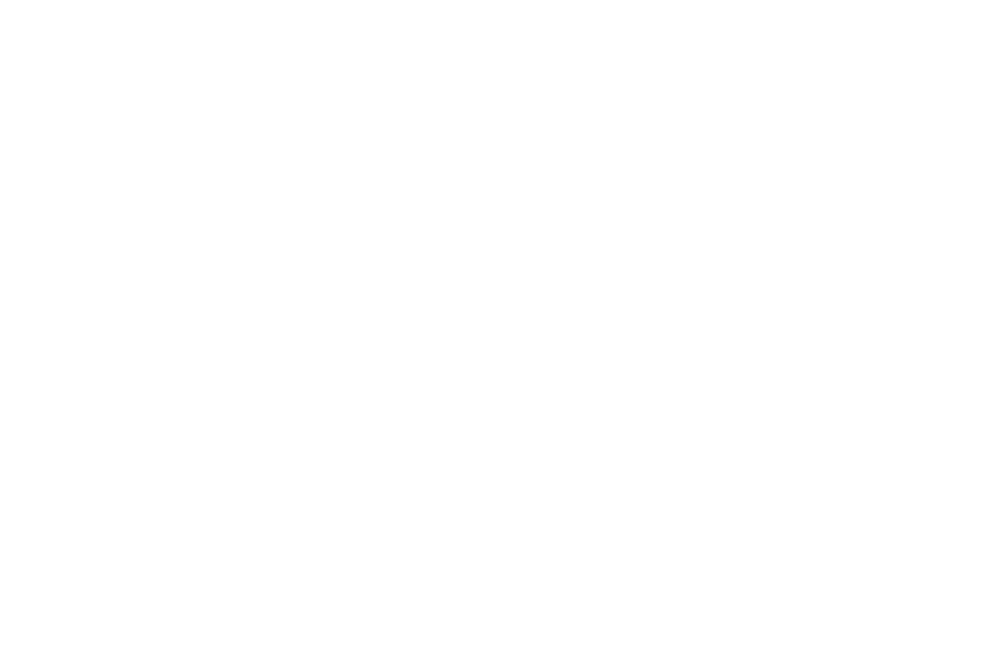
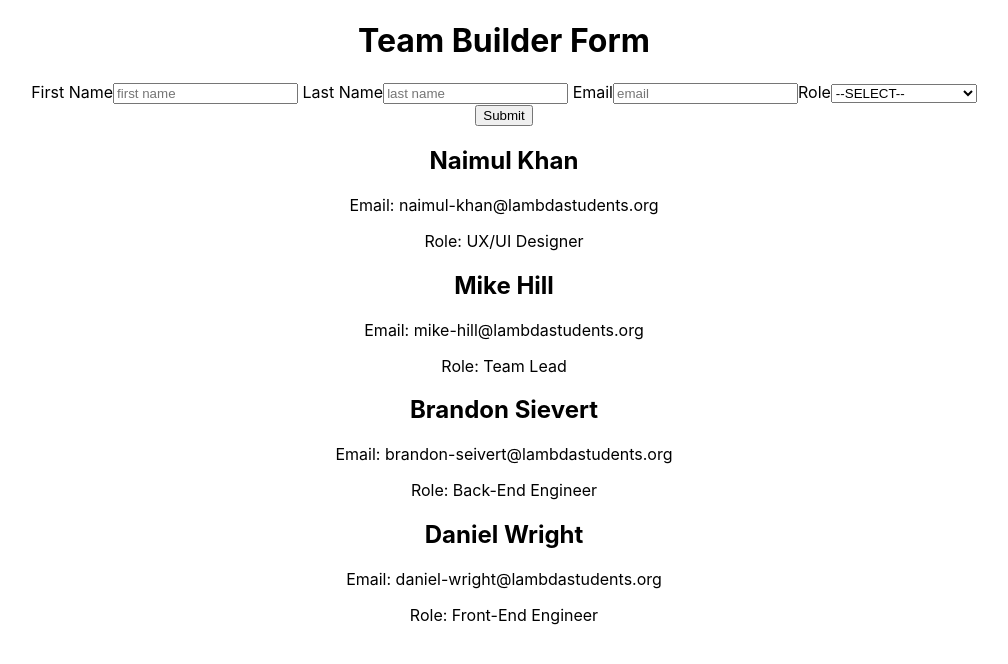
Before and after one commit to bloominstituteoftechnology/team-builder, a React (Create React App) app: page / in a window 1280 px wide. Shown: the top 664 px of the page, without its empty margins (136-1144 px from the left). Built offline with nearby package versions, Linux system fonts and the light colour scheme.

Commit message:
must debug form submission

```diff
--- a/src/App.js
+++ b/src/App.js
@@ -3,7 +3,10 @@
 
 import React from 'react';
 import {useState, useEffect} from 'react';
-import axios from 'axios';
+import axios from './axios';
+
+import TeamForm from './components/TeamForm';
+import TeamMember from './components/TeamMember';
 
 // initial value for the team member details
 const initialMemberValues = {
@@ -15,30 +18,71 @@
 };
 
 function App() {
-
   // the states -- tracks team members, and details on individual memeber
   const [teamMembers, setTeamMembers] = useState([]);
-  const [member, setMember] = useState(initialMemberValues);
+  const [formValue, setFormValue] = useState(initialMemberValues);
 
-  /* FORM VALUES */
-
-  // get form values
-  const formValues = {};
-
+  /* FORM VALUE FUNCTION */
   // update form values
   const updateForm = (inputName, inputValue) =>
   {
-
+    setFormValue({...formValue, [inputName]: inputValue});
   }
 
   // submit form values
   const submitForm = () => {
+    const newTeamMember = {
+      fname: formValue.fname.trim(),
+      lname: formValue.lname.trim(),
+      email: formValue.email.trim(),
+      role: formValue.role,
+    }
 
+    // prevent action with empty inputs
+    if(!newTeamMember.fname || !newTeamMember.lname || !newTeamMember.email || !newTeamMember.role)
+      return;
+
+    // POST previous list to UI
+    axios
+      .post('sampleapi.com', newTeamMember)
+      .then((res) => {
+        setTeamMembers([...teamMembers, newTeamMember]);
+        setFormValue(initialMemberValues);
+      })
+      .catch(err => {
+        console.error(err);
+      })
+
+      // clear form
+      console.log(formValue.fname);
+      // formValue.fname.value('');
+      // formValue.lname.value('');
+      // formValue.email.value('');
+      // formValue.role.value('');
   }
+
+  useEffect(() => {
+    axios.get('sampleapi.com')
+      .then((res) =>
+      {
+        setTeamMembers(res.data);
+      })
+  })
 
   return (
     <div className="App">
+        <h1>Team Builder Form</h1>
 
+        <TeamForm
+          values={formValue}
+          update={updateForm}
+          submit={submitForm}
+        />
+
+        {teamMembers.map((member) =>
+        {
+          return <TeamMember key={member.id} details={member} />;
+        })}
     </div>
   );
 }
--- a/src/axios/index.js
+++ b/src/axios/index.js
@@ -7,21 +7,21 @@
       , lname: 'Khan'
       , email: 'naimul-khan@lambdastudents.org'
       , role:  'UX/UI Designer'
-    }
+    },
     {
         id: uuidv4()    // generates unique identifiers
       , fname: 'Mike'
       , lname: 'Hill'
       , email: 'mike-hill@lambdastudents.org'
       , role:  'Team Lead'
-    }
+    },
     {
         id: uuidv4()    // generates unique identifiers
       , fname: 'Brandon'
       , lname: 'Sievert'
       , email: 'brandon-seivert@lambdastudents.org'
       , role:  'Back-End Engineer'
-    }
+    },
     {
         id: uuidv4()    // generates unique identifiers
       , fname: 'Daniel'
@@ -34,10 +34,10 @@
 // 👉 simulating axios for [GET] and [POST]
 export default {
     get() {
-      return Promise.resolve({ status: 200, success: true, data: initialFriendsList })
+      return Promise.resolve({ status: 200, success: true, data: teamMembersList })
     },
-    post(url, { username, email, role }) {
-      const newFriend = { id: uuid(), fname, lname, email, role }
-      return Promise.resolve({ status: 200, success: true, data: newFriend })
+    post(url, { fname, lname, email, role }) {
+      const teamMember = { id: uuidv4(), fname, lname, email, role }
+      return Promise.resolve({ status: 200, success: true, data: teamMember })
     }
   }
--- /dev/null
+++ b/src/components/TeamForm.js
@@ -0,0 +1,76 @@
+import React from 'react';
+
+export default function TeamForm(props) {
+    // destructure props
+    const {values, update, submit} = props;
+
+    // form events with methods passed from App.js
+    const onChange = (e) => {
+        const {name, value} = e.target;
+        update(name, value);
+    }
+
+    const onSubmit = (e) => {
+        e.preventDefault();
+        submit();
+    }
+
+    // JSX return
+    return (
+        // onSubmit function called above
+        <form className='form container' onSubmit={onSubmit}>
+            <div className='form-group input'>
+                {/*INPUTS*/}
+                <label> First Name
+                    <input
+                        type='text'
+                        name='fname'
+                        onChange={onChange}
+                        value={values.fname}
+                        placeholder='first name'
+                        maxLength='15'
+                    ></input>
+                </label>
+                <label> Last Name
+                    <input
+                        type='text'
+                        name='lname'
+                        onChange={onChange}
+                        value={values.lname}
+                        placeholder='last name'
+                        maxLength='15'
+                    ></input>
+                </label>
+                <label> Email
+                    <input
+                        type='email'
+                        name='email'
+                        onChange={onChange}
+                        value={values.email}
+                        placeholder='email'
+                        maxLength='30'
+                    ></input>
+                </label>
+                {/*DROPDOWN*/}
+                <label>Role
+                    <select
+                    name='role'
+                    value={values.role}
+                    onChange={onChange}>
+                        <option value="">--SELECT--</option>
+                        <option value="designer">UX/UI Designer</option>
+                        <option value="front-end">Front-End Developer</option>
+                        <option value="back-end">Back-End Developer</option>
+                        <option value="lead">Team Lead</option>
+                    </select>
+                </label>
+
+                {/*SUBMIT BUTTON*/}
+                <div className='submit'>
+                    <button type='submit'>Submit</button>
+                </div>
+            </div>
+        </form>
+    )
+
+}
--- /dev/null
+++ b/src/components/TeamMember.js
@@ -0,0 +1,16 @@
+import React from 'react';
+
+export default function TeamMember(props) {
+    const {details} = props;
+
+    if(!details) {
+        return <h3>Working fetching your team memeber&apos;s details...</h3>
+    }
+    return(
+        <div className='teamMember container'>
+            <h2>{`${details.fname} ${details.lname}`}</h2>
+            <p>Email: {details.email}</p>
+            <p>Role: {details.role}</p>
+        </div>
+    );
+}
```
